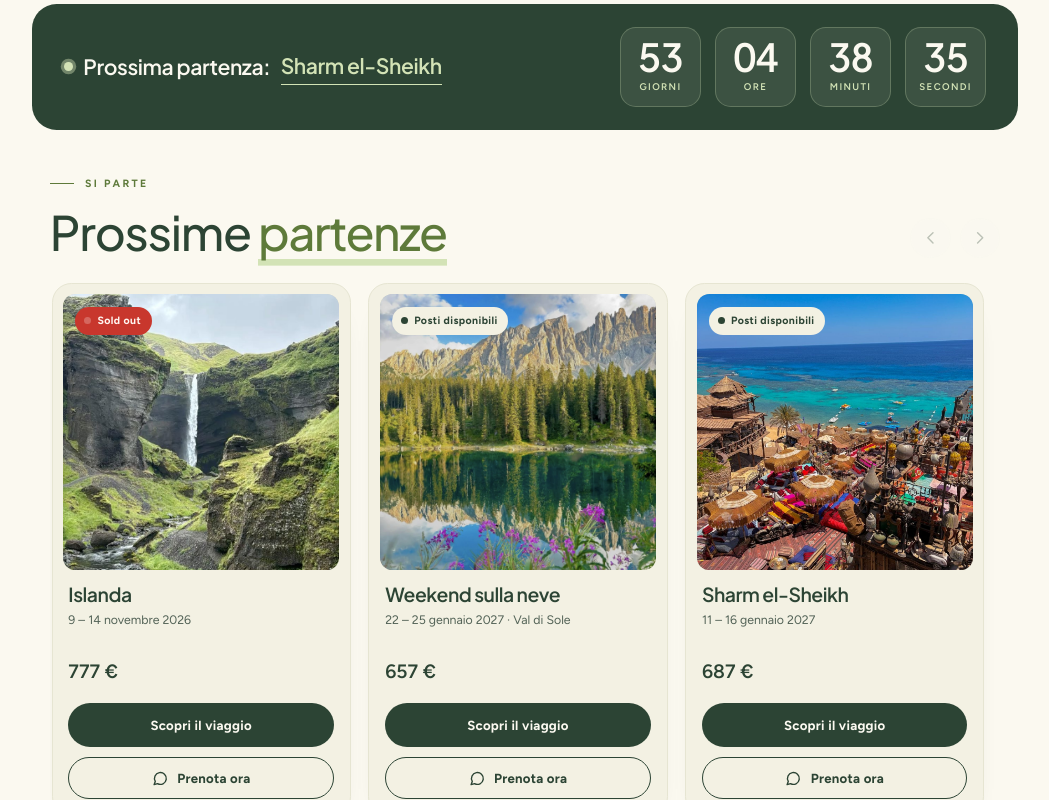
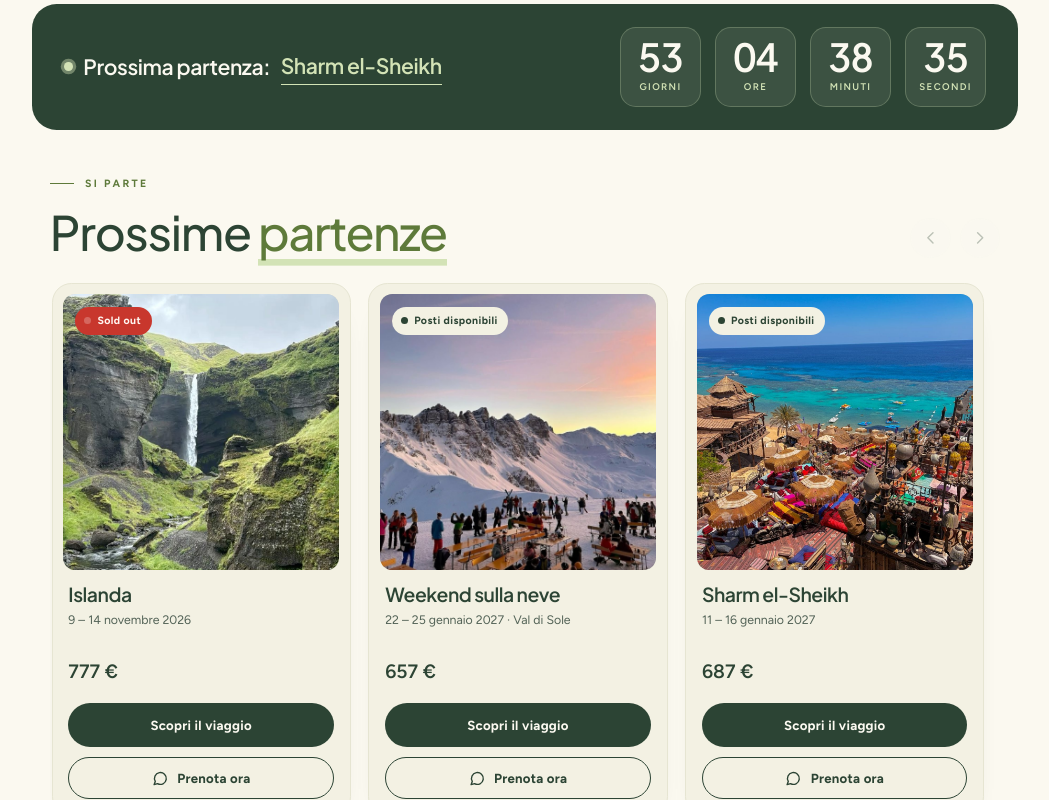
Before and after one commit to ricatravel/ricatravel.github.io, a plain HTML site: page index.html in a window 1280 px wide. Shown: the part 1068-1868 px from the top of the page, without its empty margins (115-1164 px from the left). Drawn offline with Linux system fonts and the light colour scheme; a web font is replaced by a local one.

Commit message:
Foto weekend sulla neve

```diff
--- a/index.html
+++ b/index.html
@@ -956,7 +956,7 @@ footer{padding-block:56px 96px;border-top:0;font-size:13px;display:grid;gap:32px
             </div>
           </article>
           <article class="dep">
-            <a class="dep-img" href="#neve" aria-label="Scopri il viaggio: Weekend sulla neve"><img style="object-position:50% 55%" src="carezza-hero2.jpg" alt="Montagne innevate delle Dolomiti"><span class="badge"><i></i>Posti disponibili</span></a>
+            <a class="dep-img" href="#neve" aria-label="Scopri il viaggio: Weekend sulla neve"><img style="object-position:50% 72%" src="neve.jpg" alt="Aperiski al tramonto su una terrazza innevata in alta montagna"><span class="badge"><i></i>Posti disponibili</span></a>
             <div class="dep-body">
               <h3><a class="dep-title" href="#neve">Weekend sulla neve</a></h3>
               <p>22 – 25 gennaio 2027 · Val di Sole</p>
@@ -1083,7 +1083,7 @@ footer{padding-block:56px 96px;border-top:0;font-size:13px;display:grid;gap:32px
         </article>
         <article class="trow flip">
           <a class="trow-img" href="#neve" aria-label="Scopri il viaggio: Weekend sulla neve">
-            <img style="object-position:50% 55%" src="carezza-hero2.jpg" alt="Montagne innevate delle Dolomiti">
+            <img style="object-position:50% 72%" src="neve.jpg" alt="Aperiski al tramonto su una terrazza innevata in alta montagna">
             <span class="badge"><i></i>Posti disponibili</span>
           </a>
           <div class="trow-body">
@@ -1187,7 +1187,7 @@ footer{padding-block:56px 96px;border-top:0;font-size:13px;display:grid;gap:32px
     <div class="wrap">
       <a class="back" href="#partenze"><svg viewBox="0 0 24 24" fill="none" stroke="currentColor" stroke-width="2" stroke-linecap="round" stroke-linejoin="round" aria-hidden="true"><path d="M15 5l-7 7 7 7"/></svg>Tutte le partenze</a>
       <div class="tp-hero">
-        <img style="object-position:50% 55%" src="carezza-hero2.jpg" alt="Montagne innevate delle Dolomiti">
+        <img style="object-position:50% 72%" src="neve.jpg" alt="Aperiski al tramonto su una terrazza innevata in alta montagna">
         <div class="tp-hero-text">
           <span class="badge"><i></i>Posti disponibili</span>
           <h1>Weekend sulla neve</h1>
@@ -1526,7 +1526,7 @@ document.querySelectorAll('.dest-tile').forEach(function(b){
   function ico(k){ return '<span class="qz-emo"><svg viewBox="0 0 24 24" fill="none" stroke="currentColor" stroke-width="1.8" stroke-linecap="round" stroke-linejoin="round">' + ICON[k] + '</svg></span>'; }
   var TRIPS = {
     islanda:{name:'Islanda',img:'foto-islanda.jpg',date:'9 – 14 novembre 2026',price:'777 €',desc:'Sei avventura allo stato puro: cascate, ghiacciai, spiagge nere e bagni nelle sorgenti calde. Il roadtrip in Islanda è il tuo viaggio.',msg:'Ehilà, sono interessato al viaggio in Islanda!'},
-    neve:{name:'Weekend sulla neve',img:'carezza-hero2.jpg',date:'22 – 25 gennaio 2027',price:'657 €',desc:'Ti piace la montagna e lo sport: due giorni sugli sci, cavalli nella neve e aperiski al tramonto. Il weekend in Val di Sole fa per te.',msg:'Ehilà, sono interessato al weekend sulla neve!'},
+    neve:{name:'Weekend sulla neve',img:'neve.jpg',date:'22 – 25 gennaio 2027',price:'657 €',desc:'Ti piace la montagna e lo sport: due giorni sugli sci, cavalli nella neve e aperiski al tramonto. Il weekend in Val di Sole fa per te.',msg:'Ehilà, sono interessato al weekend sulla neve!'},
     sharm:{name:'Sharm el-Sheikh',img:'sharm-new.jpg',date:'11 – 16 gennaio 2027',price:'687 €',desc:'Hai bisogno di sole e mare: snorkeling tra i coralli e giornate in spiaggia mentre in Italia è pieno inverno.',msg:'Ehilà, sono interessato al viaggio a Sharm el-Sheikh!'}
   };
   var Q = [
```
Also changed, not shown: neve.jpg (added).
